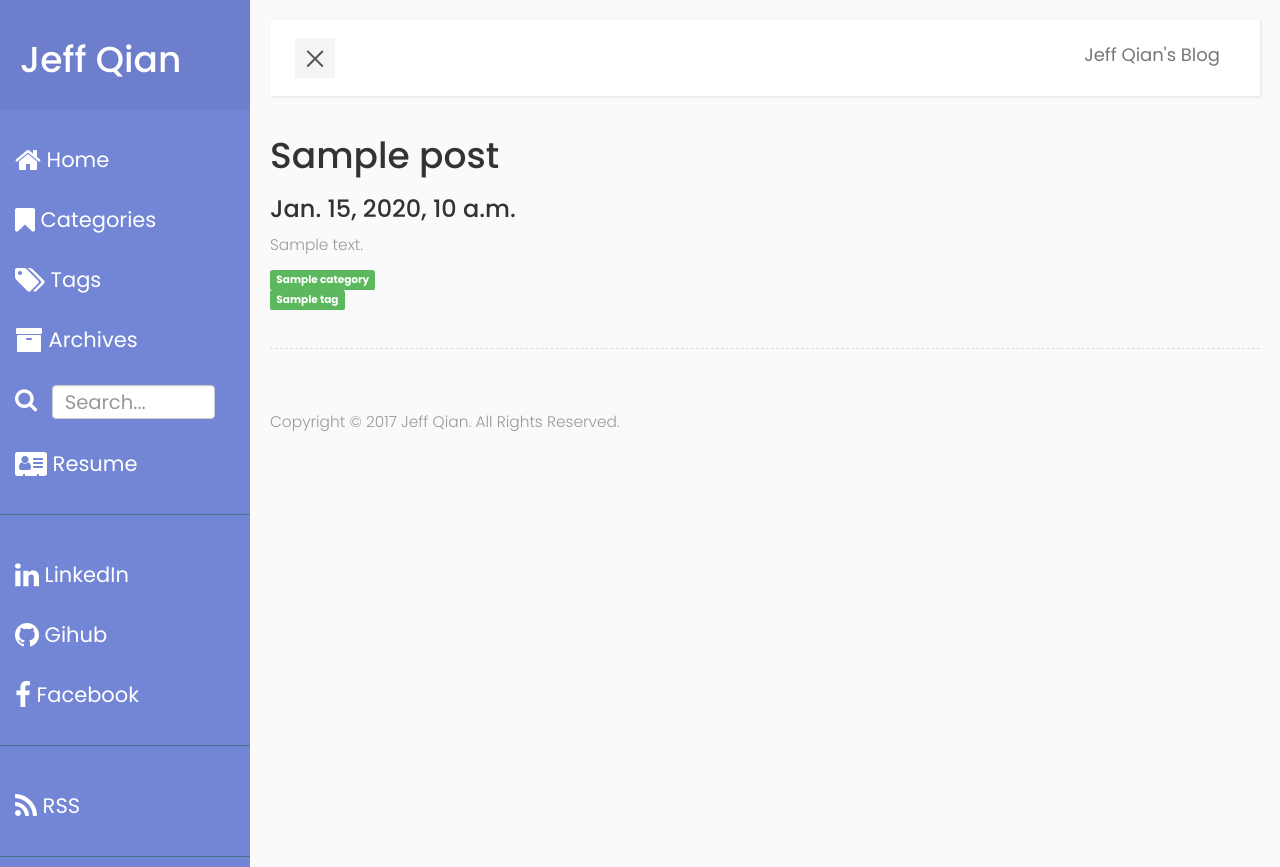
After one commit to seekdestiny/blogengine, a Django app: template blogengine/templates/blogengine/search_post_list.html in a window 1280 px wide. The commit adds this page. Run offline with Django 3.2, Linux system fonts and the light colour scheme; the template is opened without the code that fills it: values that come from a table or form of the project are taken from there, others are empty; tables that the repository leaves empty hold one stand-in row (values such as "Sample post"); some libraries are stand-ins or nearby versions.

Commit message:
add post search function

```diff
--- a/blogengine/static/css/sidebar.css
+++ b/blogengine/static/css/sidebar.css
@@ -2,7 +2,6 @@
     BLOG STYLE
 */
 @import "https://fonts.googleapis.com/css?family=Poppins:300,400,500,600,700";
-
 
 body {
     font-family: 'Poppins', sans-serif;
@@ -85,8 +84,8 @@ a, a:hover, a:focus {
 }
 
 #sidebar ul li a {
-    padding: 10px;
-    font-size: 1.1em;
+    padding: 15px;
+    font-size: 1.5em;
     display: block;
 }
 #sidebar ul li a:hover {
@@ -99,6 +98,28 @@ a, a:hover, a:focus {
     background: #6d7fcc;
 }
 
+.form-group {
+    padding: 15px;
+    margin: 0 auto;
+}
+
+.form-group .side-button-icon {
+    padding: 6px 5px 6px 0px;
+}
+
+.form-group .side-button-icon .fa-lg {
+    font-size: 1.7em;
+    vertical-align: 0%;
+}
+
+.searchInput {
+    padding-left: 0px;
+    padding-right: 20px;
+}
+
+.form-control {
+    font-size: 1.4em;
+}
 
 a[data-toggle="collapse"] {
     position: relative;
@@ -206,6 +227,7 @@ a.article, a.article:hover {
     #sidebarCollapse span:first-of-type,
     #sidebarCollapse span:nth-of-type(2),
     #sidebarCollapse span:last-of-type {
+        width: 80%;
         transform: none;
         opacity: 1;
         margin: 5px auto;
--- a/blogengine/templates/blogengine/includes/base.html
+++ b/blogengine/templates/blogengine/includes/base.html
@@ -33,7 +33,7 @@
             <nav id="sidebar">
                 <!-- Sidebar Header-->
                 <div class="sidebar-header">
-                    <h3>Jeff Qian</h3>
+                    <h1>Jeff Qian</h1>
                 </div>
 
                 <ul class="sidebar-buttons">
@@ -66,10 +66,16 @@
                     </li>
 
                     <li class="sidebar-button">
-                        <a class="side-button-link" href="/">
-                            <i class="side-button-icon fa fa-lg fa-search"></i>
-                            <span class="sidebar-button-desc">Search</span>
-                        </a>
+                        <form action="/search" method="GET">
+                          <div class="form-group row">
+                            <div class="col-lg-2 side-button-icon">
+                                <i class="fa fa-lg fa-search"></i>
+                            </div>
+                            <div class="searchInput col-lg-10">
+                                <input class="form-control" type="search" name="q" placeholder="Search..."></input>
+                            </div>
+                          </div>
+                        </form>
                     </li>
 
                     <li class="sidebar-button">
@@ -91,7 +97,7 @@
                     <li class="sidebar-button">
                         <a class="side-button-link" href="https://github.com/seekdestiny">
                             <i class="side-button-icon fa fa-lg fa-github"></i>
-                            <span class="sidebar-button-desc">Github</span>
+                            <span class="sidebar-button-desc">Gihub</span>
                         </a>
                     </li>
 
--- /dev/null
+++ b/blogengine/templates/blogengine/search_post_list.html
@@ -0,0 +1,40 @@
+{% extends "blogengine/includes/base.html" %}
+
+    {% load custom_markdown %}
+
+    {% block content %}
+        {% if object_list %}
+            {% for post in object_list %}
+                <div class="post">
+                    <h1><a href="{{ post.get_absolute_url }}">{{ post.title }}</a></h1>
+                    <h3>{{ post.pub_date }}</h3>
+                    {{ post.text|custom_markdown }}
+                </div>
+                {% if post.category %}
+                <div>
+                    <a href="{{ post.category.get_absolute_url }}"><span class="label label-success">{{ post.category.name }}</span></a>
+                </div>
+                {% endif %}
+
+                {% if post.tags %}
+                <div>
+                    {% for tag in post.tags.all %}
+                    <a href="{{ tag.get_absolute_url }}"><span class="label label-success">{{ tag.name }}</span></a>
+                    {% endfor %}
+                </div>
+                {% endif %}
+                <div class="line"></div>
+            {% endfor %}
+        {% else %}
+            <p>No posts found</p>
+        {% endif %}
+
+        <ul class="pager">
+            {% if page_obj.has_previous %}
+                <li class = "previous"><a href="/{{ page_obj.previous_page_number }}/"}>Previous Page</a></li>
+            {% endif %}
+            {% if page_obj.has_next %}
+                <li class = "next"><a href="/{{ page_obj.next_page_number }}/"}>Next Page</a></li>
+            {% endif %}
+        </ul>
+    {% endblock %}
--- a/blogengine/urls.py
+++ b/blogengine/urls.py
@@ -1,7 +1,7 @@
 from django.conf.urls import url
 from django.views.generic import ListView, DetailView
 from blogengine.models import Post, Category, Tag
-from blogengine.views import CategoryListView, TagListView, PostsFeed
+from blogengine.views import CategoryListView, TagListView, PostsFeed, getSearchResults
 
 urlpatterns = [
     # Index
@@ -29,4 +29,7 @@ urlpatterns = [
 
     # Post RSS feed
     url(r'^feeds/posts/$', PostsFeed()),
+
+    # Search posts
+    url(r'^search', getSearchResults, name='search'),
 ]
```
Also changed, not shown: blogengine/tests.py (+30 -0 lines), blogengine/views.py (+34 -2 lines).
